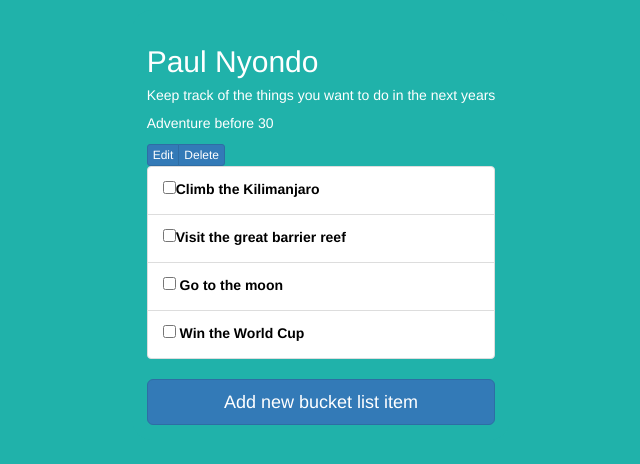
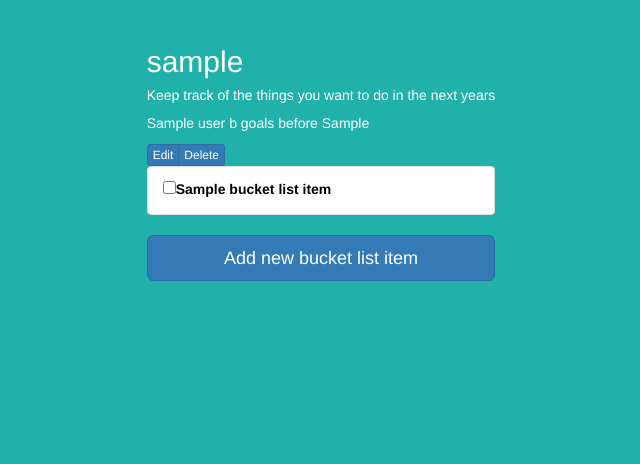
Before and after one commit to Descartess/BucketList, a Flask app: template app/templates/bucketList.html in a window 1280 px wide. Shown: the top 464 px of the page, without its empty margins (319-959 px from the left). Run offline with Flask 2, Linux system fonts and the light colour scheme; the template is opened without the code that fills it: most values are stand-ins (such as "Sample title", 1, 10 or a date in 2020); some libraries are stand-ins or nearby versions.

Commit message:
Add Jinja template logic

```diff
--- a/app/templates/bucketList.html
+++ b/app/templates/bucketList.html
@@ -1,30 +1,29 @@
 {% extends "base.html" %}
 {% block title %} Home {% endblock %}
 {% block body %}
-            <h2>Paul Nyondo</h2>
+            <h2>{{data.username}}</h2>
             <div class="subtitle">
                 <h5> Keep track of the things you want to do in the next years</h5>
             </div>
-            <p> Adventure before 30</p>
+            <p> {{user_b_list.name}} goals before {{user_b_list.completed_by}}</p>
             <div class="btn-group btn-group-xs">
                 <button type="button" class="btn btn-primary">Edit</button>
                 <button type="button" class="btn btn-primary">Delete</button>
             </div>
+            {% if user_b_list.list_items %}
             <ul class="list-group">
-                <li class="list-group-item">
-                    <label><input type="checkbox" value="">Climb the Kilimanjaro</label>
-                </li>
-                <li class="list-group-item">
-                    <label><input type="checkbox" value="">Visit the great barrier reef</label>
-                </li>
-                <li class="list-group-item">
-                    <label><input type="checkbox" value=""> Go to the moon</label>
-                </li>
-                <li class="list-group-item">
-                    <label><input type="checkbox" value="">  Win the World Cup</label>
-                </li>
+                {% for bucket_list_item in user_b_list.list_items %}
+                    <li class="list-group-item">
+                        <label><input type="checkbox" value="">{{ bucket_list_item.name }}</label>
+                    </li>
+                {% endfor %}
             </ul>
-            <button type="submit" class="btn btn-lg btn-primary btn-block">
-                Add new bucket list item
-            </button>
+            {% else %}
+                    <p> You have no bucket list items added to this Bucket List</p>
+            {% endif %}
+            <a href="{{url_for('addbucketlistItem',b_id=b_id)}}">
+                <button type="submit" class="btn btn-lg btn-primary btn-block">
+                    Add new bucket list item
+                </button>
+            </a>
  {% endblock %}
```
Also changed, not shown: app/templates/createBucketList.html (added, +19 -0 lines), app/templates/createBucketListItem.html (+6 -5 lines), app/templates/home.html (+13 -14 lines), app/templates/login.html (+5 -5 lines).
